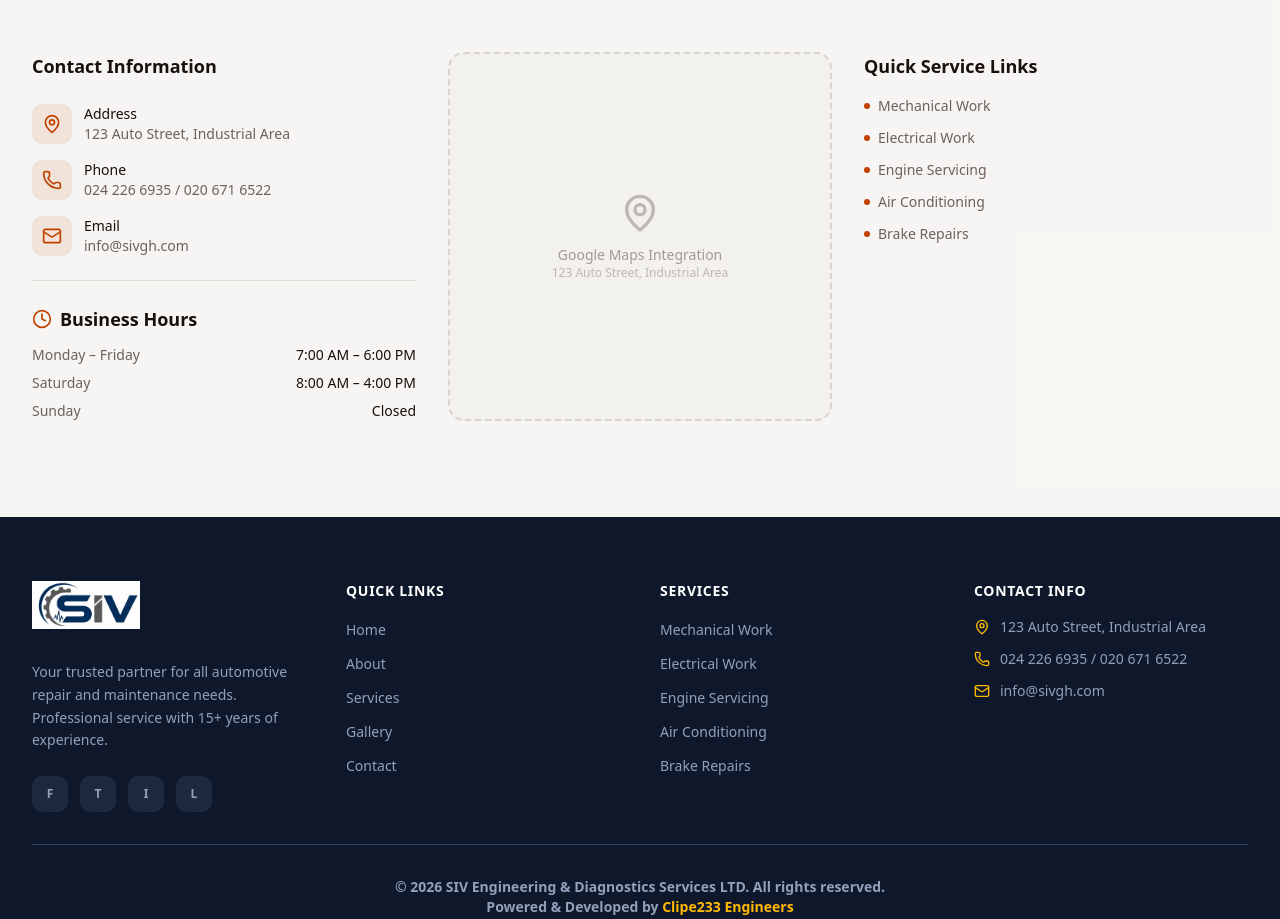
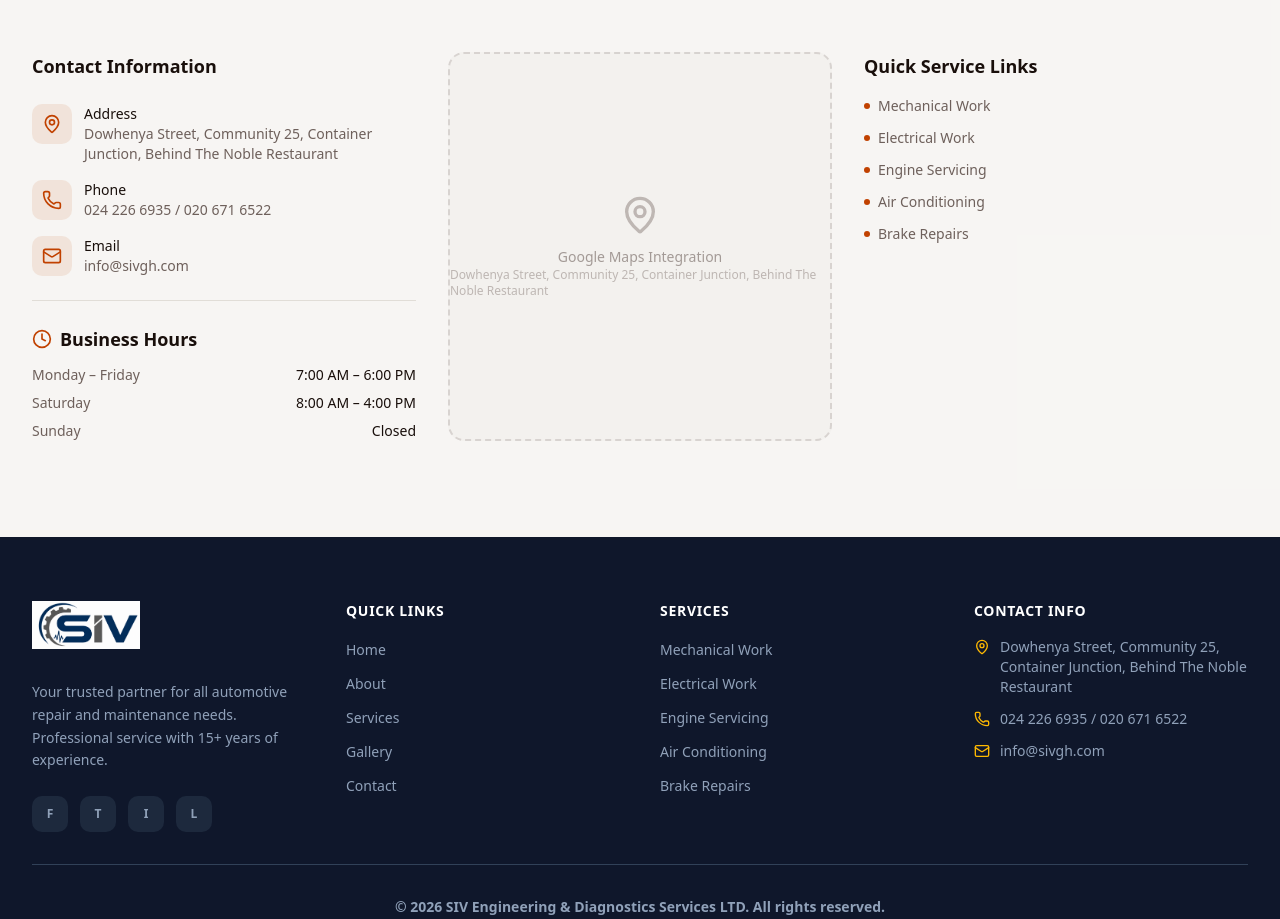
Before and after one commit to lilromeo2290/SIV_Website, a Next.js app: page / in a window 1280 px wide. Shown: the part 6624-7543 px from the top of the page. Built offline with nearby package versions, Linux system fonts and the light colour scheme.

Commit message:
Update business address

```diff
--- a/src/components/website/Contact.tsx
+++ b/src/components/website/Contact.tsx
@@ -7,7 +7,7 @@ const contactInfo = [
   {
     icon: MapPin,
     label: 'Address',
-    value: '123 Auto Street, Industrial Area',
+    value: 'Dowhenya Street, Community 25, Container Junction, Behind The Noble Restaurant',
   },
   {
     icon: Phone,
@@ -102,7 +102,7 @@ export function Contact() {
                 Google Maps Integration
               </p>
               <p className="text-xs text-muted-foreground/40">
-                123 Auto Street, Industrial Area
+                Dowhenya Street, Community 25, Container Junction, Behind The Noble Restaurant
               </p>
             </div>
           </div>
--- a/src/components/website/Footer.tsx
+++ b/src/components/website/Footer.tsx
@@ -118,7 +118,7 @@ export function Footer() {
               <li className="flex items-start gap-2.5">
                 <MapPin className="mt-0.5 size-4 shrink-0 text-amber-400" />
                 <span className="text-sm text-slate-400">
-                  123 Auto Street, Industrial Area
+                  Dowhenya Street, Community 25, Container Junction, Behind The Noble Restaurant
                 </span>
               </li>
               <li className="flex items-center gap-2.5">
```
